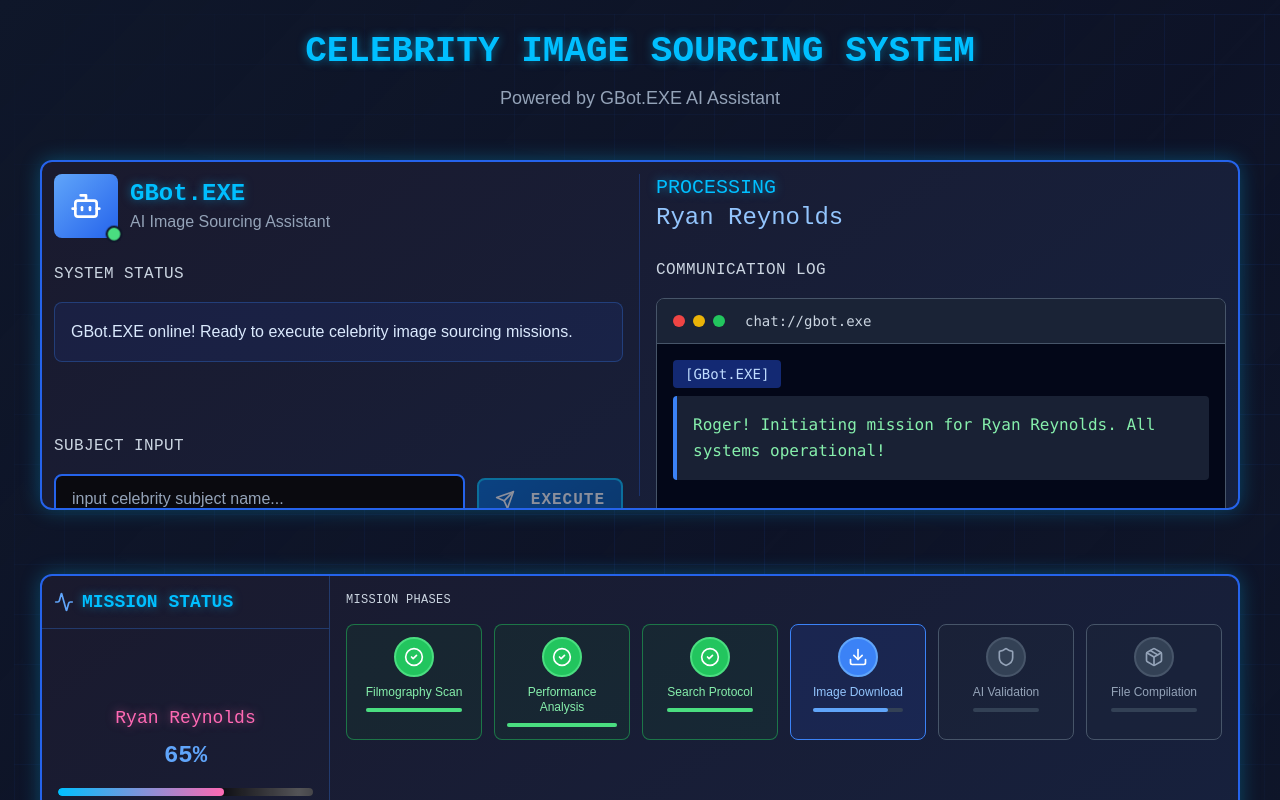
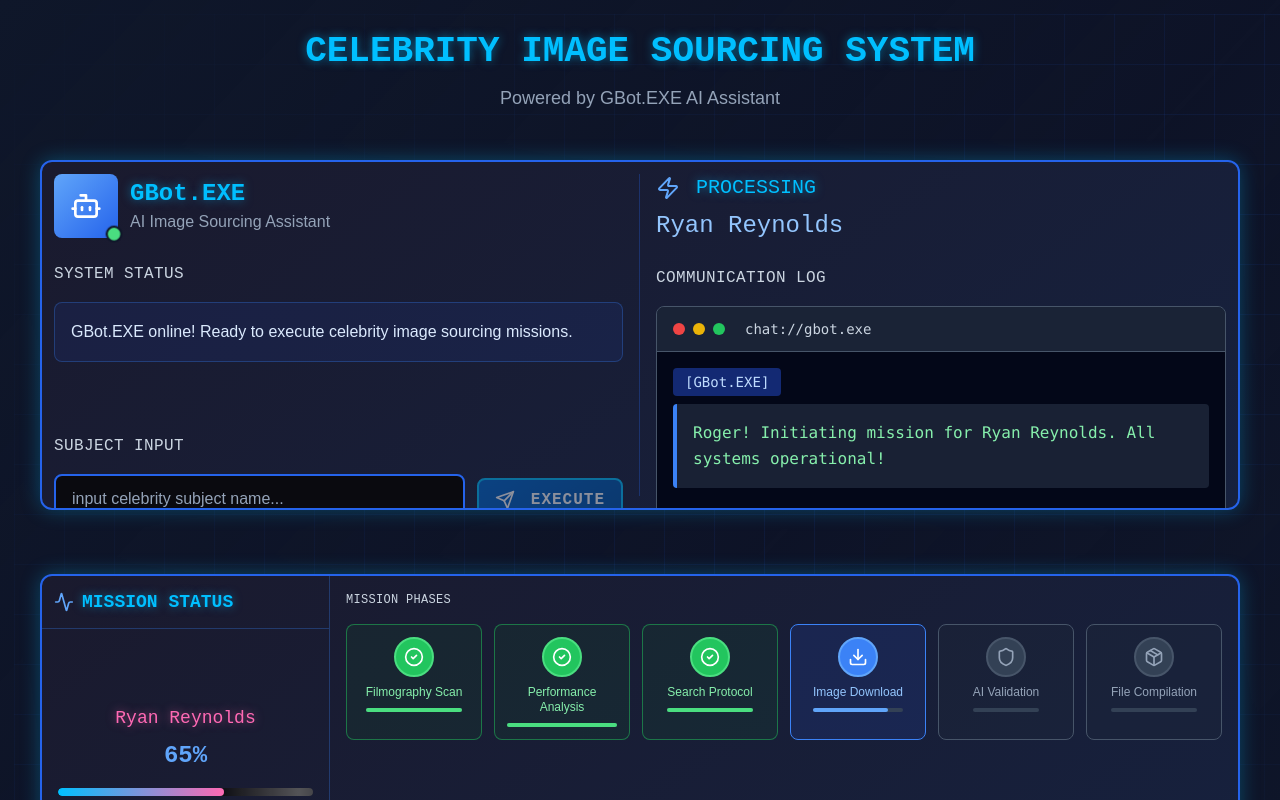
Before and after one commit to Esilos92/print-prep-node, a Next.js app in the folder dashboard/: page / in a window 1280 px wide. Shown: the top 800 px of the page. Built offline with nearby package versions, Linux system fonts and the light colour scheme.

Commit message:
Update GBotInterface.tsx

```diff
--- a/dashboard/src/components/GBotInterface.tsx
+++ b/dashboard/src/components/GBotInterface.tsx
@@ -156,10 +156,11 @@ export default function GBotInterface({
           {currentJob?.status === 'running' && (
             <>
               <div>
-              <div className="flex items-center gap-3">
-                <span className="font-cyber text-xl text-glow-blue">PROCESSING</span>
-              </div>
-              <div className="text-blue-300 font-cyber text-2xl">{currentJob.celebrity}</div>
+                <div className="flex items-center gap-4 mb-2">
+                  <Zap className="w-6 h-6 text-blue-400" />
+                  <span className="font-cyber text-xl text-glow-blue">PROCESSING</span>
+                </div>
+                <div className="text-blue-300 font-cyber text-2xl">{currentJob.celebrity}</div>
               </div>
 
               {/* LINE BREAK */}
```
